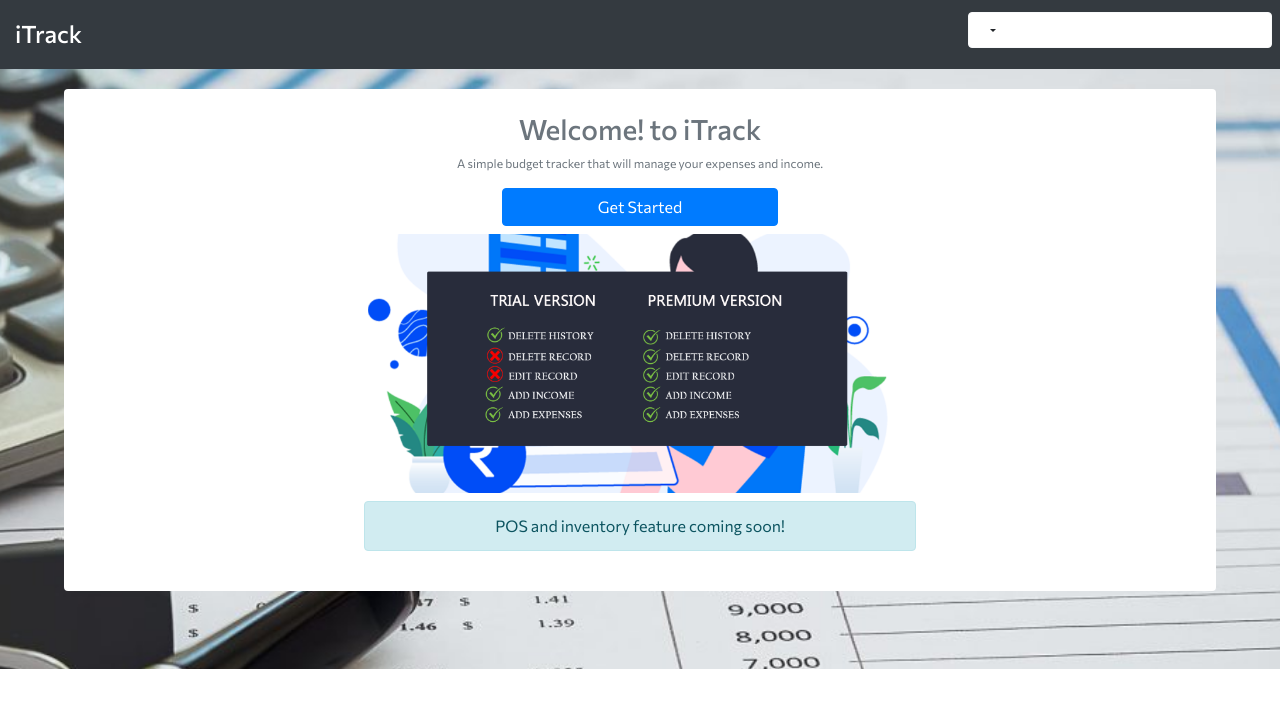
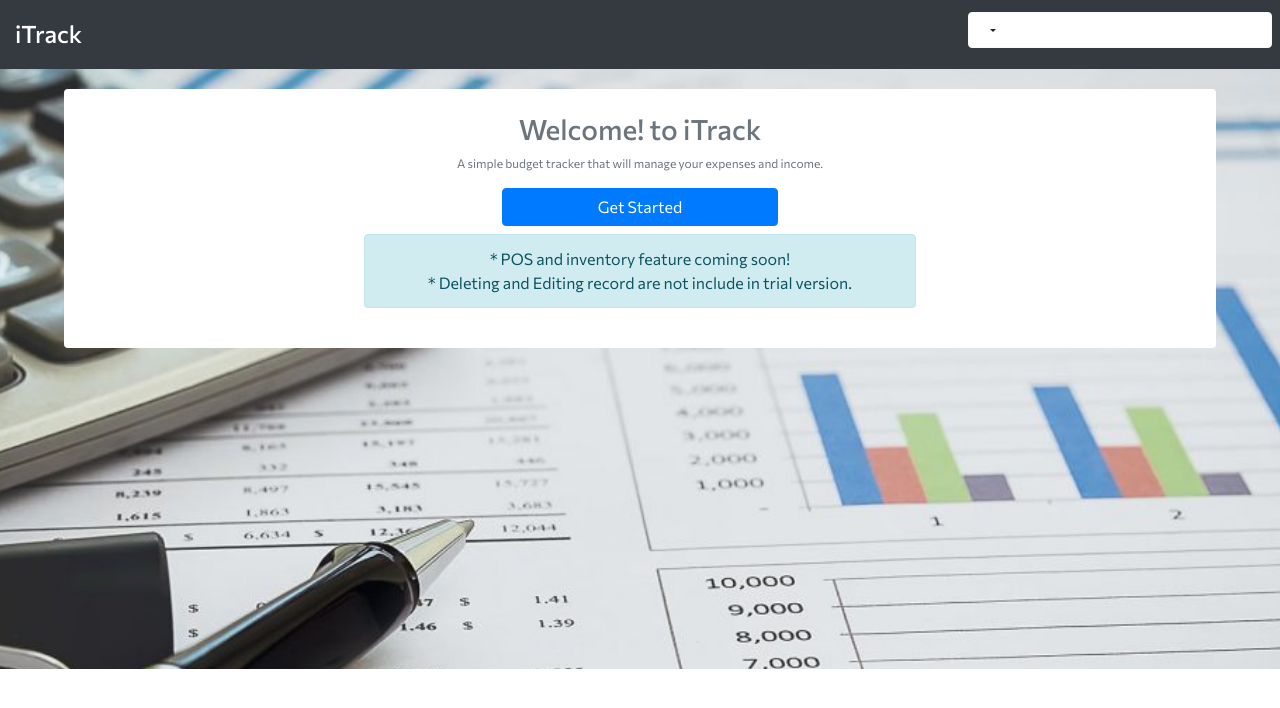
Before and after one commit to lamji/budgetTracker, a Next.js app: page /noRecord in a window 1280 px wide. Shown: the top 708 px of the page. Built offline with nearby package versions, Linux system fonts and the light colour scheme; no server answers.

Commit message:
fix something2

```diff
--- a/pages/noRecord/index.js
+++ b/pages/noRecord/index.js
@@ -39,8 +39,8 @@ export default function Login(){
                    <Link href="/addData">
                     <Button variant="primary" className=" mx-auto mb-2 no-record-button" >Get Started</Button>
                 </Link>
-                <Image src="./NoRecord.png" className="norecord-Image mb-2" fluid />
-             <Alert variant="info" className="text-center mx-auto no-record-alert"> POS and inventory feature coming soon!</Alert>
+             <Alert variant="info" className="text-center mx-auto no-record-alert">* POS and inventory feature coming soon! <br />
+             * Deleting and Editing record are not include in trial version.</Alert>
            </Card>
 
             </Jumbotron>
```
